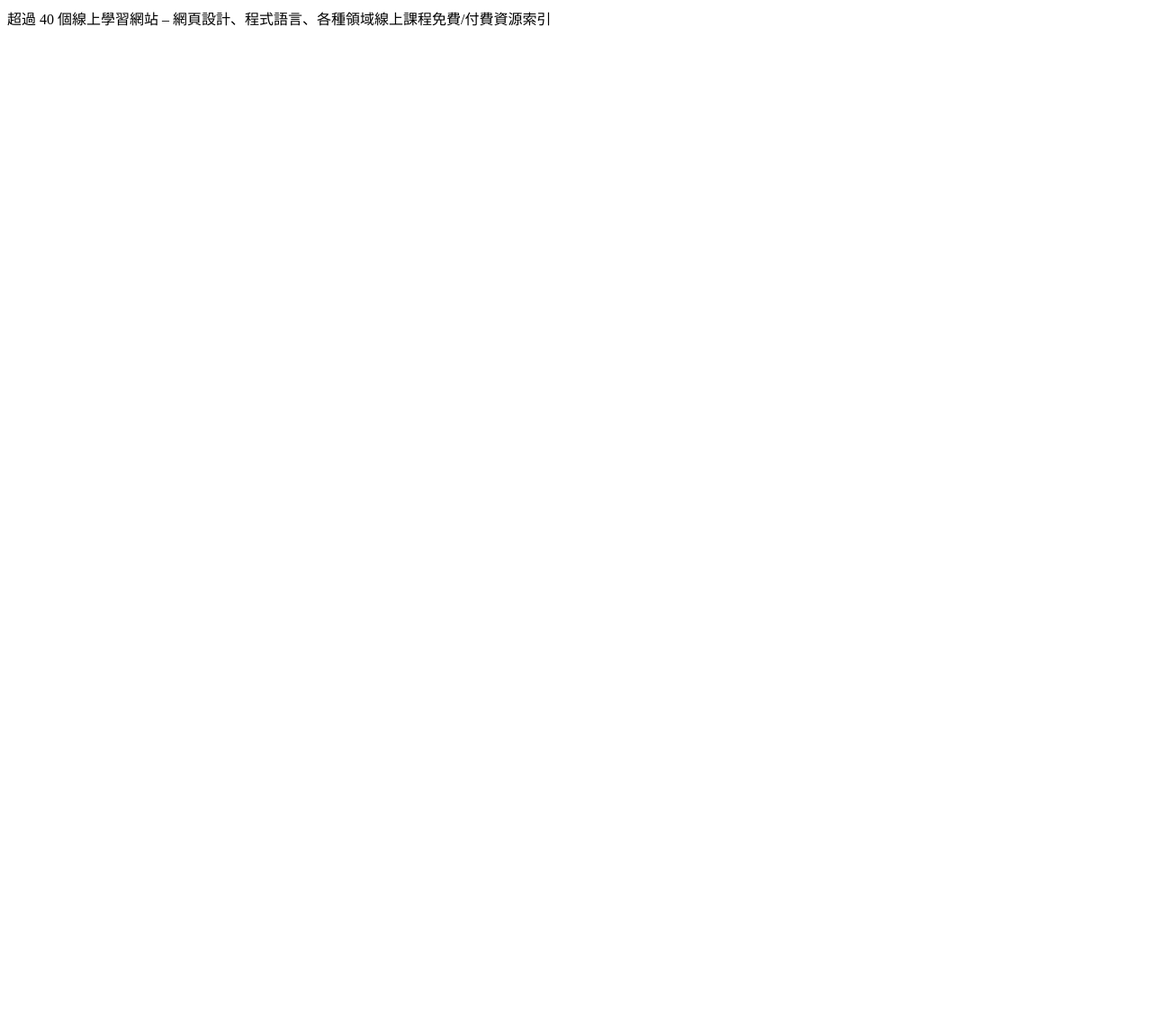
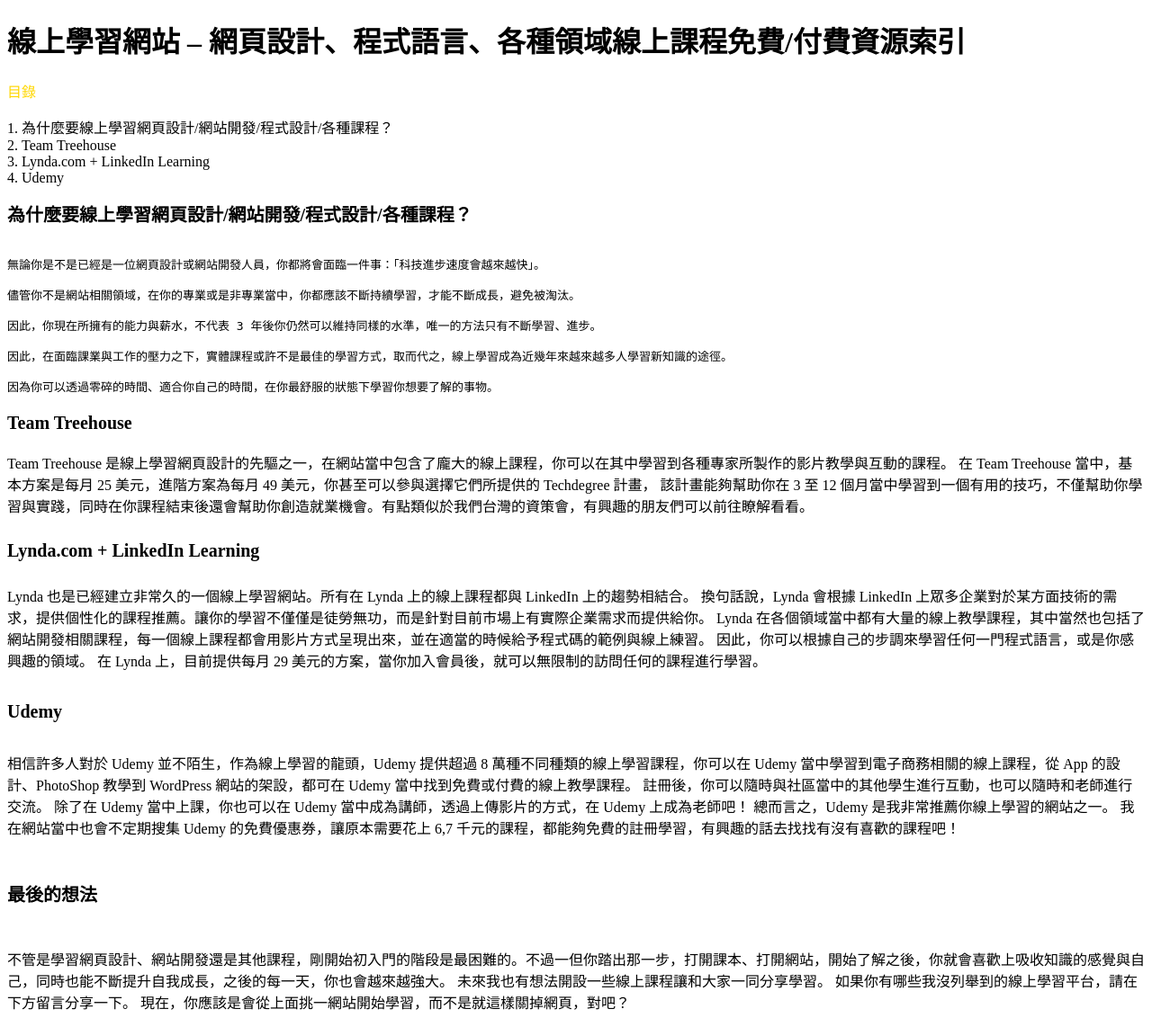
Before and after one commit to lwl0819/Exercise, a PHP site: page / in a window 1280 px wide. Shown: the whole page at 90% size. Before the commit the page ends 29 px from the top, so only its background shows below. Run offline with PHP 8.4, Linux system fonts and the light colour scheme.

Commit message:
homework 0312

```diff
--- a/index.html
+++ b/index.html
@@ -7,6 +7,59 @@
     <title>Techmoon</title>
 </head>
 <body>
-    超過 40 個線上學習網站 – 網頁設計、程式語言、各種領域線上課程免費/付費資源索引
+    <h1 title="Boring Sites">線上學習網站 – 網頁設計、程式語言、各種領域線上課程免費/付費資源索引</h1>
+    <p style="color: gold;">目錄<br>
+        <p> 1. 為什麼要線上學習網頁設計/網站開發/程式設計/各種課程？<br>
+            2. Team Treehouse<br>
+            3. Lynda.com + LinkedIn Learning<br>
+            4. Udemy<br>
+        </p>
+    <h2 style="font-size: 20px;">為什麼要線上學習網頁設計/網站開發/程式設計/各種課程？</h2>
+    <pre><p>
+無論你是不是已經是一位網頁設計或網站開發人員，你都將會面臨一件事：「科技進步速度會越來越快」。
+
+儘管你不是網站相關領域，在你的專業或是非專業當中，你都應該不斷持續學習，才能不斷成長，避免被淘汰。
+
+因此，你現在所擁有的能力與薪水，不代表 3 年後你仍然可以維持同樣的水準，唯一的方法只有不斷學習、進步。
+
+因此，在面臨課業與工作的壓力之下，實體課程或許不是最佳的學習方式，取而代之，線上學習成為近幾年來越來越多人學習新知識的途徑。
+
+因為你可以透過零碎的時間、適合你自己的時間，在你最舒服的狀態下學習你想要了解的事物。</pre>
+    </p>
+    <h3 style="font-size: 20px;">Team Treehouse</h3>
+    <p>Team Treehouse 是線上學習網頁設計的先驅之一，在網站當中包含了龐大的線上課程，你可以在其中學習到各種專家所製作的影片教學與互動的課程。
+    在 Team Treehouse 當中，基本方案是每月 25 美元，進階方案為每月 49 美元，你甚至可以參與選擇它們所提供的 Techdegree 計畫，
+    該計畫能夠幫助你在 3 至 12 個月當中學習到一個有用的技巧，不僅幫助你學習與實踐，同時在你課程結束後還會幫助你創造就業機會。有點類似於我們台灣的資策會，有興趣的朋友們可以前往瞭解看看。</p>
+
+    <h4 style="font-size: 20px;">Lynda.com + LinkedIn Learning</h4>
+    <p>Lynda 也是已經建立非常久的一個線上學習網站。所有在 Lynda 上的線上課程都與 LinkedIn 上的趨勢相結合。
+
+        換句話說，Lynda 會根據 LinkedIn 上眾多企業對於某方面技術的需求，提供個性化的課程推薦。讓你的學習不僅僅是徒勞無功，而是針對目前市場上有實際企業需求而提供給你。
+
+        Lynda 在各個領域當中都有大量的線上教學課程，其中當然也包括了網站開發相關課程，每一個線上課程都會用影片方式呈現出來，並在適當的時候給予程式碼的範例與線上練習。
+
+        因此，你可以根據自己的步調來學習任何一門程式語言，或是你感興趣的領域。
+
+        在 Lynda 上，目前提供每月 29 美元的方案，當你加入會員後，就可以無限制的訪問任何的課程進行學習。</p>
+
+    <h5 style="font-size: 20px;">Udemy</h5>
+    <p>相信許多人對於 Udemy 並不陌生，作為線上學習的龍頭，Udemy 提供超過 8 萬種不同種類的線上學習課程，你可以在 Udemy 當中學習到電子商務相關的線上課程，從 App 的設計、PhotoShop 教學到 WordPress 網站的架設，都可在 Udemy 當中找到免費或付費的線上教學課程。
+
+        註冊後，你可以隨時與社區當中的其他學生進行互動，也可以隨時和老師進行交流。
+
+        除了在 Udemy 當中上課，你也可以在 Udemy 當中成為講師，透過上傳影片的方式，在 Udemy 上成為老師吧！
+
+        總而言之，Udemy 是我非常推薦你線上學習的網站之一。
+
+        我在網站當中也會不定期搜集 Udemy 的免費優惠券，讓原本需要花上 6,7 千元的課程，都能夠免費的註冊學習，有興趣的話去找找有沒有喜歡的課程吧！</p>
+
+    <h6 style="font-size: 20px;">最後的想法</h6>
+    <p>不管是學習網頁設計、網站開發還是其他課程，剛開始初入門的階段是最困難的。不過一但你踏出那一步，打開課本、打開網站，開始了解之後，你就會喜歡上吸收知識的感覺與自己，同時也能不斷提升自我成長，之後的每一天，你也會越來越強大。
+
+        未來我也有想法開設一些線上課程讓和大家一同分享學習。
+
+        如果你有哪些我沒列舉到的線上學習平台，請在下方留言分享一下。
+
+        現在，你應該是會從上面挑一網站開始學習，而不是就這樣關掉網頁，對吧？</p>
 </body>
 </html>
```
Also changed, not shown: phphw0312.php (+13 -0 lines).
